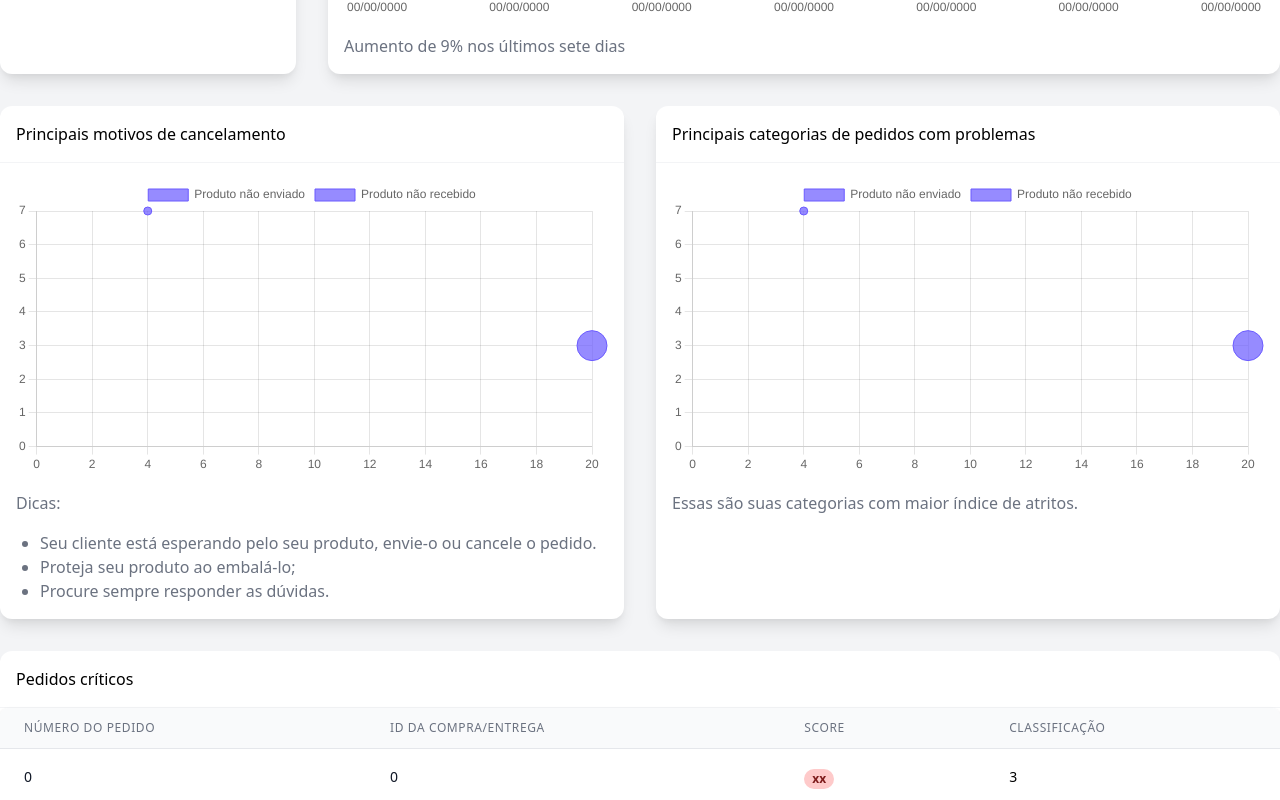
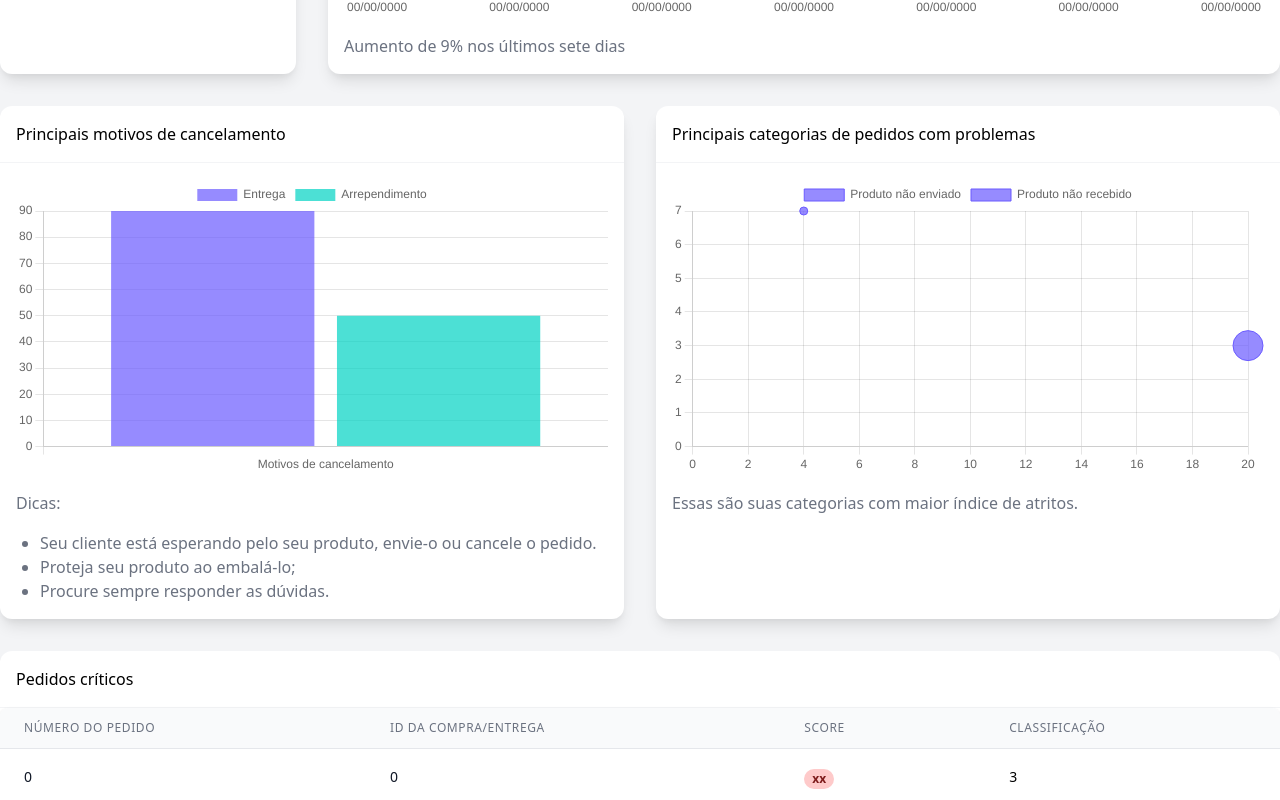
Before and after one commit to viniciosyals/viahacka-front, a React (Create React App) app: page / in a window 1280 px wide. Shown: the part 679-1479 px from the top of the page. Built offline with nearby package versions, Linux system fonts and the light colour scheme; what @tailwindcss/typography would draw is missing.

Commit message:
feat: change cancellation reason chart to bars

```diff
--- a/src/App.tsx
+++ b/src/App.tsx
@@ -1,5 +1,5 @@
 import React, { useEffect, useState } from 'react';
-import { Navbar, Card, Linear, Speedometer, BubbleCh, Table } from './components';
+import { Navbar, Card, Linear, Speedometer, BubbleCh, Table, Bar } from './components';
 import './App.css';
 
 const App = () => {
@@ -101,19 +101,14 @@ const App = () => {
               Principais motivos de cancelamento
             </Card.Title>
             <Card.Body loading={loading}>
-              <BubbleCh data={[
+              <Bar data={[
                 {
-                  label: "Produto não enviado",
-                  x: 20,
-                  y: 3,
-                  r: 15
+                  category: "Entrega",
+                  quantity: 90
                 }, {
-                  label: "Produto não recebido",
-                  x: 4,
-                  y: 7,
-                  r: 4
-                },
-              ]}>
+                  category: "Arrependimento",
+                  quantity: 50,
+                }]}>
                 <div className="mt-4 text-base text-gray-500">Dicas:
                   <ul className="mt-4 list-disc ml-6">
                     <li>Seu cliente está esperando pelo seu produto, envie-o ou cancele o pedido.</li>
@@ -121,7 +116,7 @@ const App = () => {
                     <li>Procure sempre responder as dúvidas.</li>
                   </ul>
                 </div>
-              </BubbleCh>
+              </Bar>
             </Card.Body>
           </Card>
           <Card col="span-2">
--- /dev/null
+++ b/src/components/graphs/bar.tsx
@@ -0,0 +1,51 @@
+import { useEffect, useState } from 'react';
+import { Bar } from 'react-chartjs-2';
+import { Description } from './style';
+import { colors } from './constants';
+
+interface Props {
+  data: any;
+  children: any;
+}
+
+const BarGh = ({ data, children }: Props) => {
+  const config = {
+    data: {
+      labels: ['Motivos de cancelamento'],
+
+        datasets: [{
+          label: data[0].category,
+          backgroundColor: colors.transparentPrimary,
+          borderColor: colors.primary,
+          data: [data[0].quantity],
+        }, {
+          label: data[1].category,
+          backgroundColor: colors.transparentSecondary,
+          borderColor: colors.secondary,
+          data: [data[1].quantity],
+        }]
+    },
+    options: {
+      scales: {
+        yAxes: [
+          {
+            ticks: {
+              beginAtZero: true,
+            },
+          },
+        ],
+      },
+    }
+  };
+
+  return (
+    <>
+      <Bar type="bar" data={config.data} options={config.options} />
+      <Description>
+        {children}
+      </Description>
+    </>
+  )
+}
+
+export default BarGh;
--- a/src/components/index.ts
+++ b/src/components/index.ts
@@ -4,3 +4,4 @@ export { default as Linear } from './graphs/linear';
 export { default as Speedometer } from './graphs/speedometer';
 export { default as BubbleCh } from './graphs/bubble';
 export { default as Table } from './graphs/table';
+export { default as Bar } from './graphs/bar';
```
